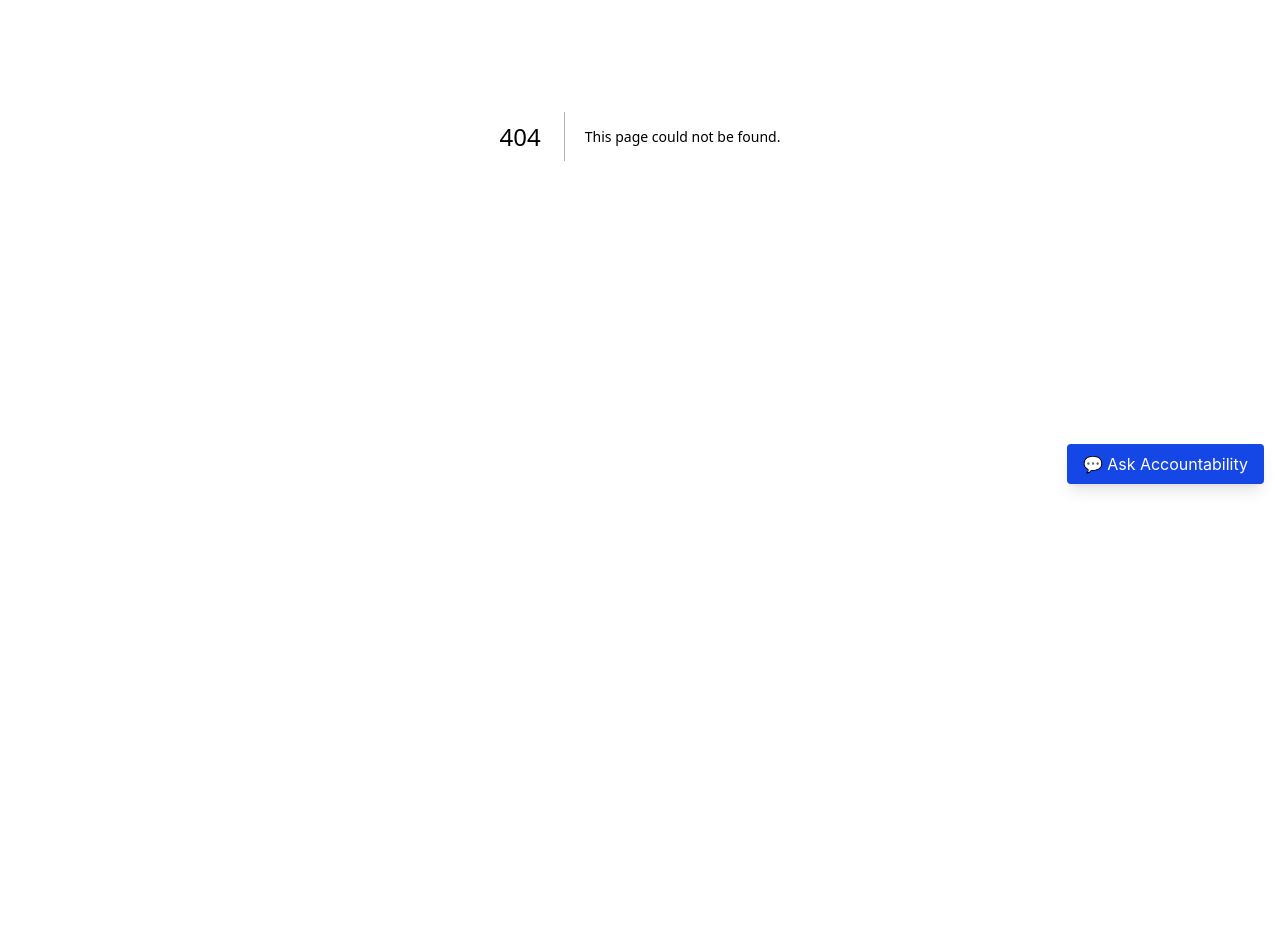
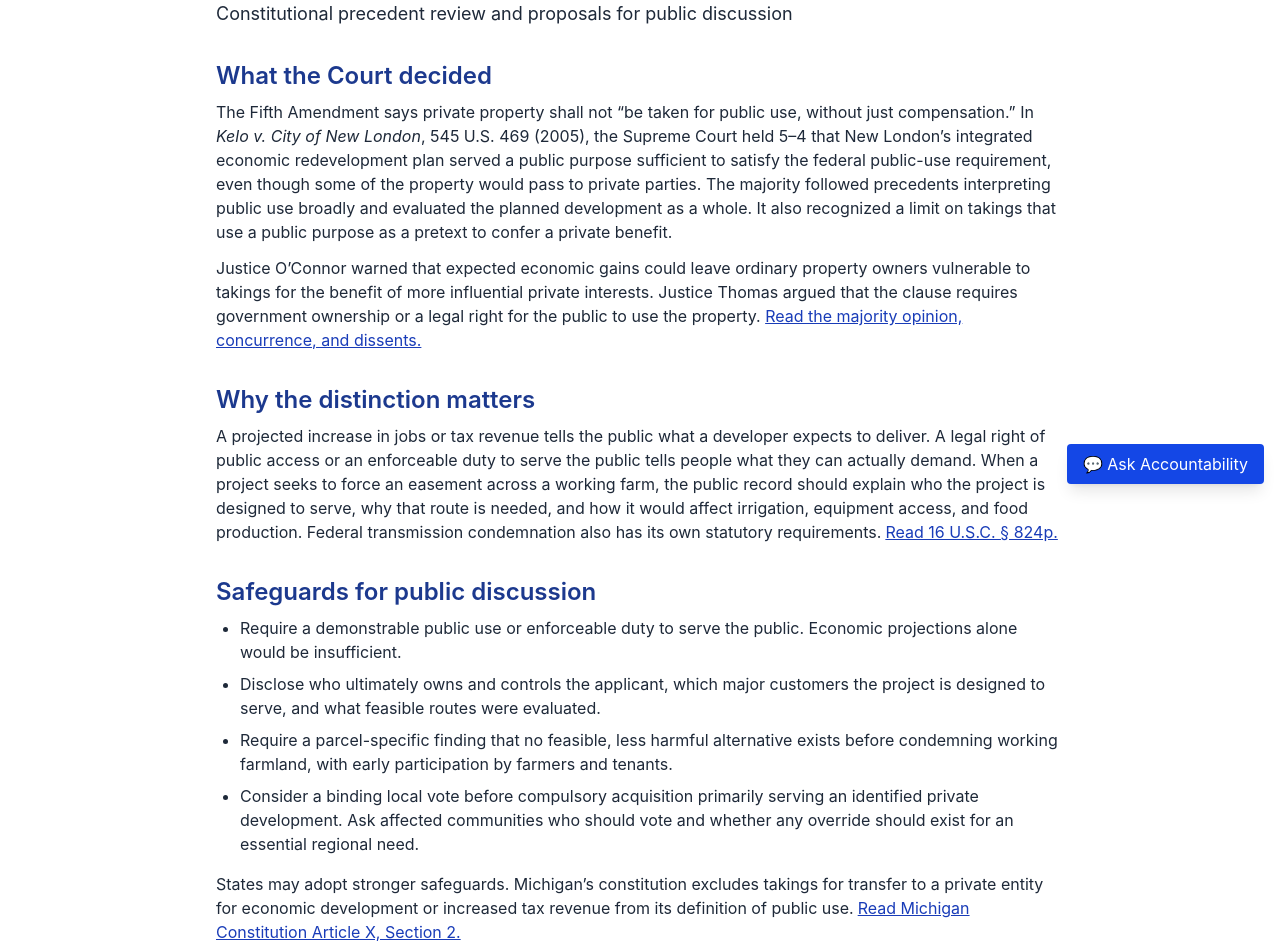
Before and after one commit to United-for-Accountability/mass-tort-platform, a Next.js app: page /cases/kelo-public-use in a window 1280 px wide. Before the commit this address had no page. Shown: the part 300-1252 px from the top of the page. Before the commit the page ends 836 px from the top, so only its background shows below. Built offline with nearby package versions, Linux system fonts and the light colour scheme.

Commit message:
Add Kelo public use precedent review

```diff
--- /dev/null
+++ b/pages/cases/kelo-public-use/index.js
@@ -0,0 +1,78 @@
+import Head from 'next/head'
+import Link from 'next/link'
+import Navbar from '../../../components/Navbar'
+import Footer from '../../../components/Footer'
+
+const title = 'Kelo v. City of New London and the Meaning of Public Use'
+const description = 'A review of the Fifth Amendment, the Kelo decision, and proposed safeguards for working farmland and affected communities.'
+const opinion = 'https://www.govinfo.gov/app/details/USREPORTS-545/USREPORTS-545-469'
+
+export default function KeloPublicUse() {
+  return (
+    <>
+      <Head>
+        <title>{title + ' | United for Accountability'}</title>
+        <meta name="description" content={description} />
+        <link rel="canonical" href="https://www.unitedforaccountability.org/cases/kelo-public-use" />
+      </Head>
+      <Navbar />
+      <main className="max-w-4xl mx-auto px-6 py-16 text-gray-800">
+        <Link href="/cases" className="text-blue-800 underline">The People’s Docket</Link>
+        <h1 className="mt-4 mb-4 text-4xl font-bold text-blue-900">{title}</h1>
+        <p className="mb-8 text-lg">Constitutional precedent review and proposals for public discussion</p>
+        <div className="space-y-8">
+          <section>
+            <h2 className="mb-2 text-2xl font-semibold text-blue-900">What the Court decided</h2>
+            <p className="mb-3">
+              The Fifth Amendment says private property shall not “be taken for public use, without just
+              compensation.” In <em>Kelo v. City of New London</em>, 545 U.S. 469 (2005), the Supreme Court
+              held 5–4 that New London’s integrated economic redevelopment plan served a public purpose
+              sufficient to satisfy the federal public-use requirement, even though some of the property
+              would pass to private parties. The majority followed precedents interpreting public use
+              broadly and evaluated the planned development as a whole. It also recognized a limit on
+              takings that use a public purpose as a pretext to confer a private benefit.
+            </p>
+            <p>
+              Justice O’Connor warned that expected economic gains could leave ordinary property owners
+              vulnerable to takings for the benefit of more influential private interests. Justice Thomas
+              argued that the clause requires government ownership or a legal right for the public to use
+              the property. <a className="text-blue-800 underline" href={opinion}>Read the majority opinion, concurrence, and dissents.</a>
+            </p>
+          </section>
+          <section>
+            <h2 className="mb-2 text-2xl font-semibold text-blue-900">Why the distinction matters</h2>
+            <p>
+              A projected increase in jobs or tax revenue tells the public what a developer expects to
+              deliver. A legal right of public access or an enforceable duty to serve the public tells
+              people what they can actually demand. When a project seeks to force an easement across a
+              working farm, the public record should explain who the project is designed to serve, why
+              that route is needed, and how it would affect irrigation, equipment access, and food
+              production. Federal transmission condemnation also has its own statutory requirements.
+              <a className="ml-1 text-blue-800 underline" href="https://uscode.house.gov/us/usc/119-136/t16/s824p/">
+                Read 16 U.S.C. § 824p.
+              </a>
+            </p>
+          </section>
+          <section>
+            <h2 className="mb-2 text-2xl font-semibold text-blue-900">Safeguards for public discussion</h2>
+            <ul className="list-disc space-y-2 pl-6">
+              <li>Require a demonstrable public use or enforceable duty to serve the public. Economic projections alone would be insufficient.</li>
+              <li>Disclose who ultimately owns and controls the applicant, which major customers the project is designed to serve, and what feasible routes were evaluated.</li>
+              <li>Require a parcel-specific finding that no feasible, less harmful alternative exists before condemning working farmland, with early participation by farmers and tenants.</li>
+              <li>Consider a binding local vote before compulsory acquisition primarily serving an identified private development. Ask affected communities who should vote and whether any override should exist for an essential regional need.</li>
+            </ul>
+            <p className="mt-4">
+              States may adopt stronger safeguards. Michigan’s constitution excludes takings for transfer
+              to a private entity for economic development or increased tax revenue from its definition
+              of public use.
+              <a className="ml-1 text-blue-800 underline" href="https://legislature.mi.gov/Laws/MCL?objectName=MCL-ARTICLE-X-2">
+                Read Michigan Constitution Article X, Section 2.
+              </a>
+            </p>
+          </section>
+        </div>
+      </main>
+      <Footer />
+    </>
+  )
+}
```
